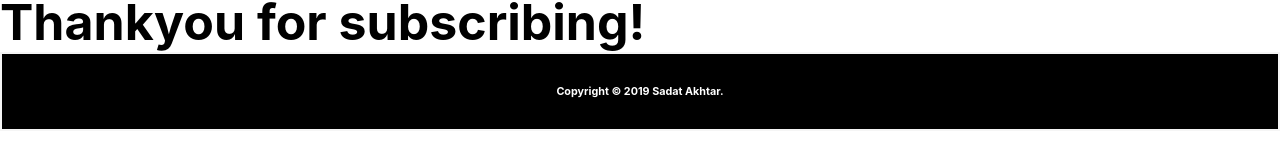
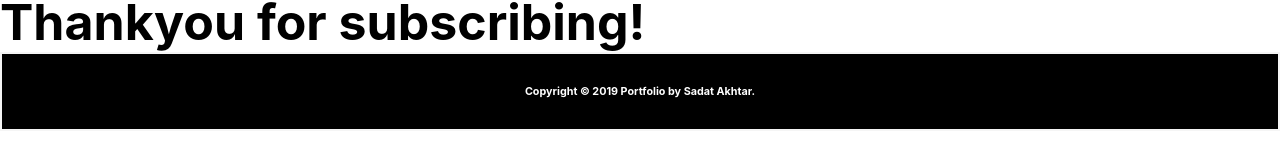
Before and after one commit to sadatakhtar/myportfolio-app, a React (Create React App) app: page /Components/Thanks in a window 1280 px wide. Shown: the part 158-326 px from the top of the page. Built offline with nearby package versions, Linux system fonts and the light colour scheme.

Commit message:
changed footer.js

```diff
--- a/src/Components/Footer.js
+++ b/src/Components/Footer.js
@@ -5,7 +5,7 @@ import React from 'react';
 function Footer(){
     return (
         <footer>
-            <h5>Copyright &copy; 2019 Sadat Akhtar.</h5>
+            <h5>Copyright &copy; 2019 Portfolio by Sadat Akhtar.</h5>
         </footer>
 
     )
```
